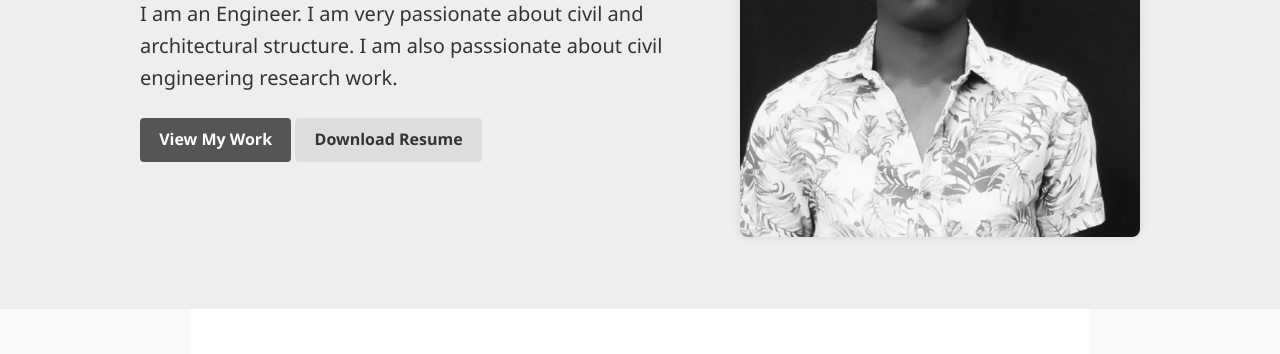
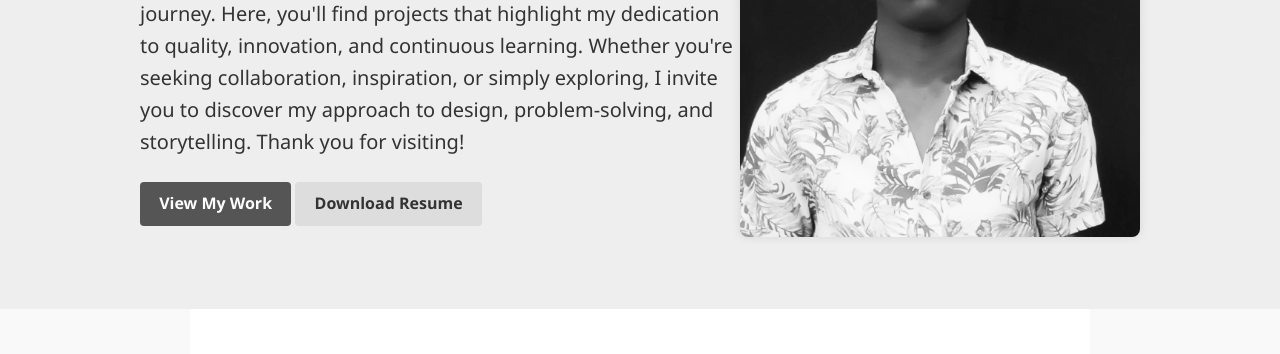
Before and after one commit to Hendratwelve/.portfoilio, a plain HTML site: page index.html in a window 1280 px wide. Shown: the part 299-653 px from the top of the page. Drawn offline with Linux system fonts and the light colour scheme.

Commit message:
Update index.html

```diff
--- a/index.html
+++ b/index.html
@@ -47,8 +47,14 @@
 
       <h1>ENGR. ENEH CHIDERA </h1>
 
-      <p>I am an Engineer. I am very passionate about civil and architectural structure. I am also
-        passsionate about civil engineering research work.</p>
+      <p>Hello I am Chidera Henry.
+        Welcome! I'm delighted to share my portfolio a curated collection of my work, skills, and creative journey.
+        Here, you'll find projects that highlight my dedication to quality, innovation, and continuous learning.
+        Whether you're seeking collaboration, inspiration, or simply exploring, I invite you to discover my approach to design,
+        problem-solving, and storytelling. Thank you for visiting!
+
+
+    </p>
 
       <a href="#portfolio" class="btn-primary">View My Work</a>
 
```
